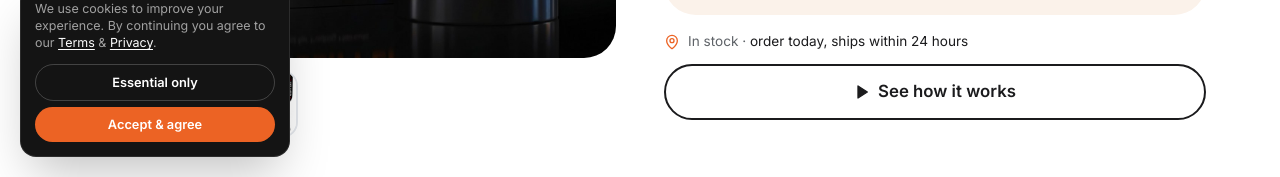
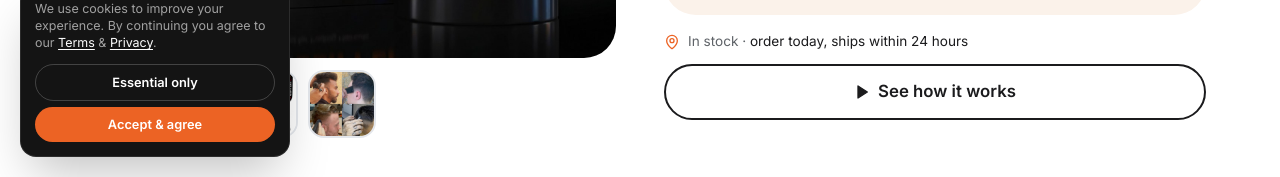
Before and after one commit to arnkeenan52-svg/test222, a Next.js app: page /product in a window 1280 px wide. Shown: the part 623-800 px from the top of the page. Built offline with nearby package versions, Linux system fonts and the light colour scheme; no server answers.

Commit message:
Product gallery: add the in-use (fading) collage as a 4th image
Co-Authored-By: Claude Opus 4.8 <noreply@anthropic.com>
Claude-Session: https://claude.ai/code/session_012CmvS84b1qb4QF9neLQsUJ

```diff
--- a/app/product/page.tsx
+++ b/app/product/page.tsx
@@ -14,6 +14,7 @@ const gallery = [
   { src: "/assets/img/product-box-stand.jpg", alt: "FadeClipper box and clipper on the charging stand" },
   { src: "/assets/img/product-open-box.jpg", alt: "FadeClipper in its open box" },
   { src: "/assets/img/product-whats-included.jpg", alt: "Everything included — FadeClipper, guards, blades, comb and USB-C cable" },
+  { src: "/assets/img/product-in-use.jpg", alt: "The FadeClipper in use — fading at home" },
 ];
 
 export default function ProductPage() {
```
Also changed, not shown: public/assets/img/product-in-use.jpg (added).
